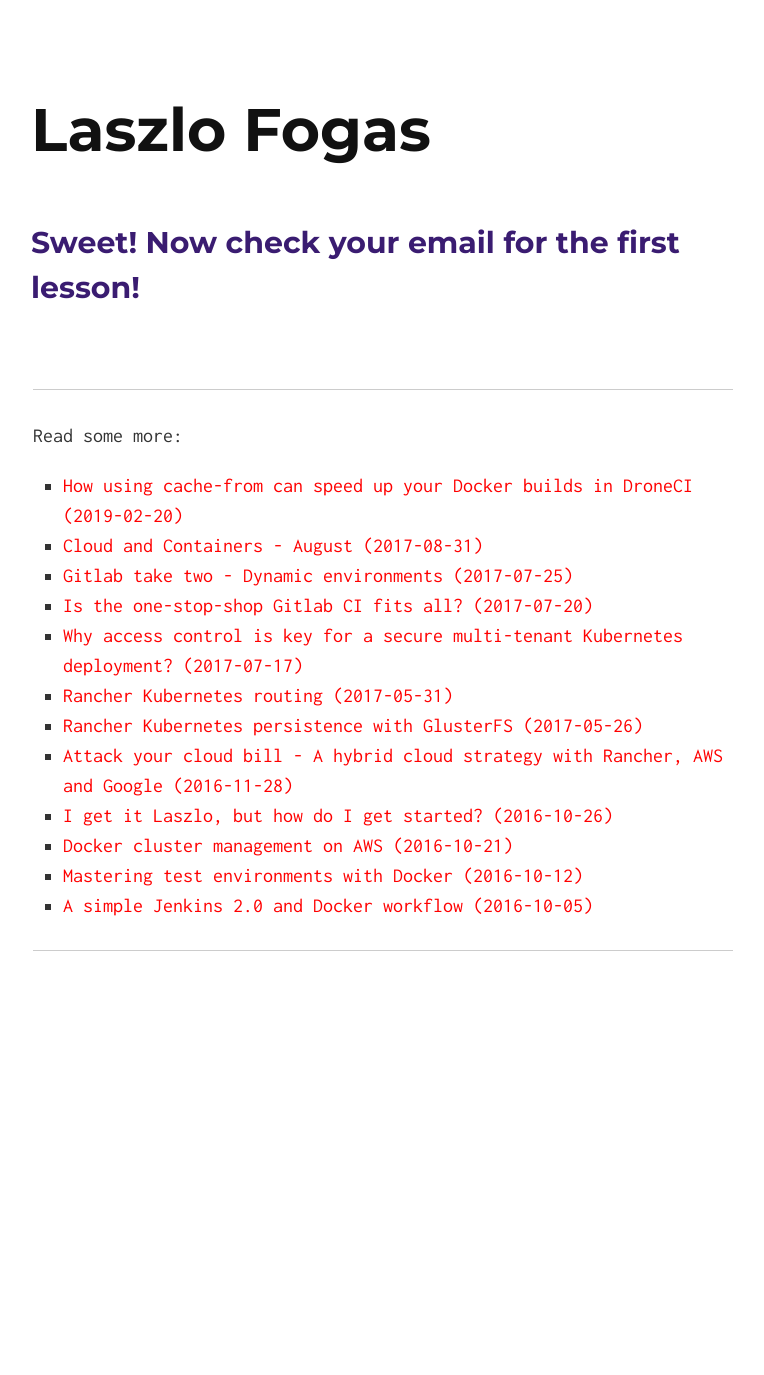
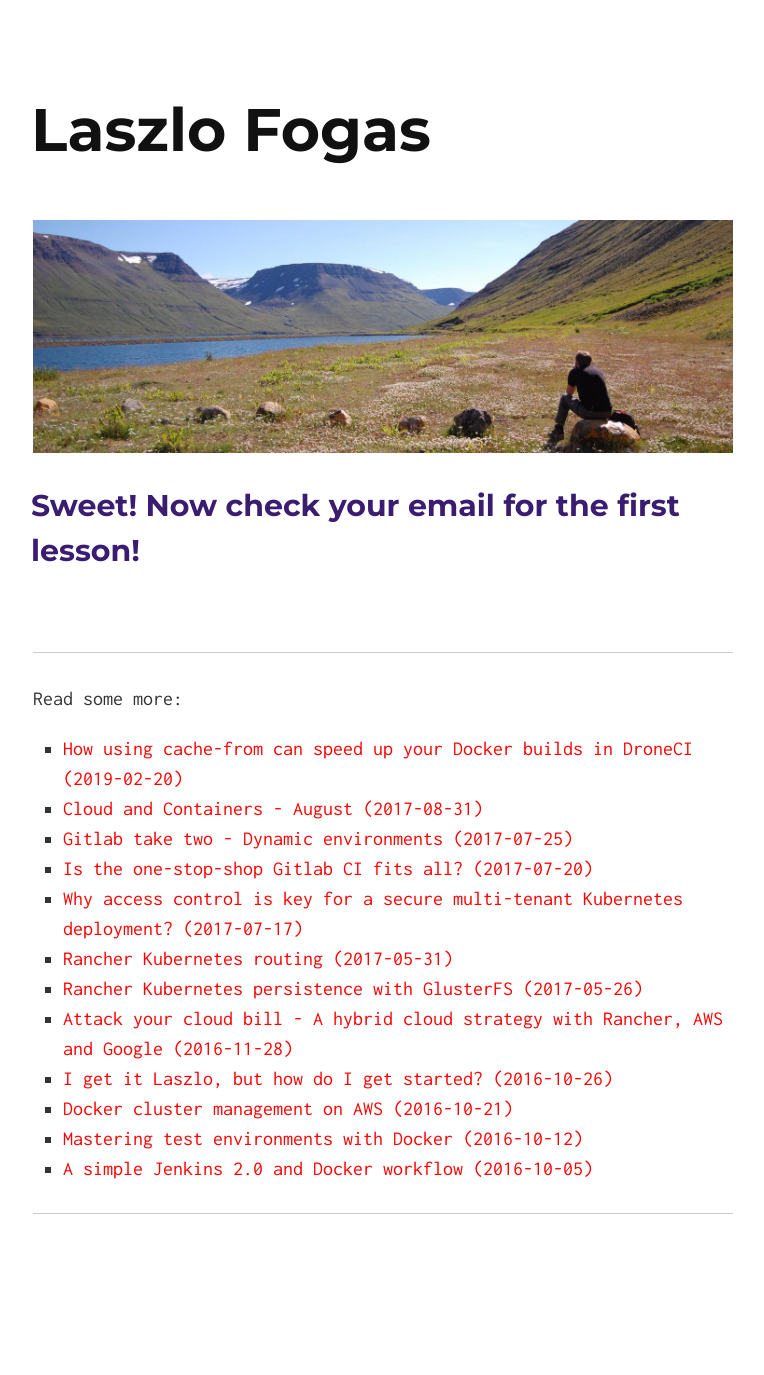
Before and after one commit to laszlocph/website, a Jekyll site: the page built from sweet.md, in a window 1280 px wide. Shown: the whole page, without its empty margins (257-1021 px from the left). Built offline with Jekyll 4.4.1, drawn with Linux system fonts in a browser that asks for light colours; nearby versions of some CDN libraries; before the commit the page ends 1112 px from its top, so only the background shows below that.

Commit message:
Pretty image

```diff
--- a/_layouts/default.html
+++ b/_layouts/default.html
@@ -28,6 +28,8 @@
 <body style="position: relative">
   <div class="container">
     <h1><a href="./">{{ site.tag_text }}</a></h1>
+    <img src="images/1500x500.jpg"/>
+
     {{ content }}
     <br/>
     <hr/>
```
